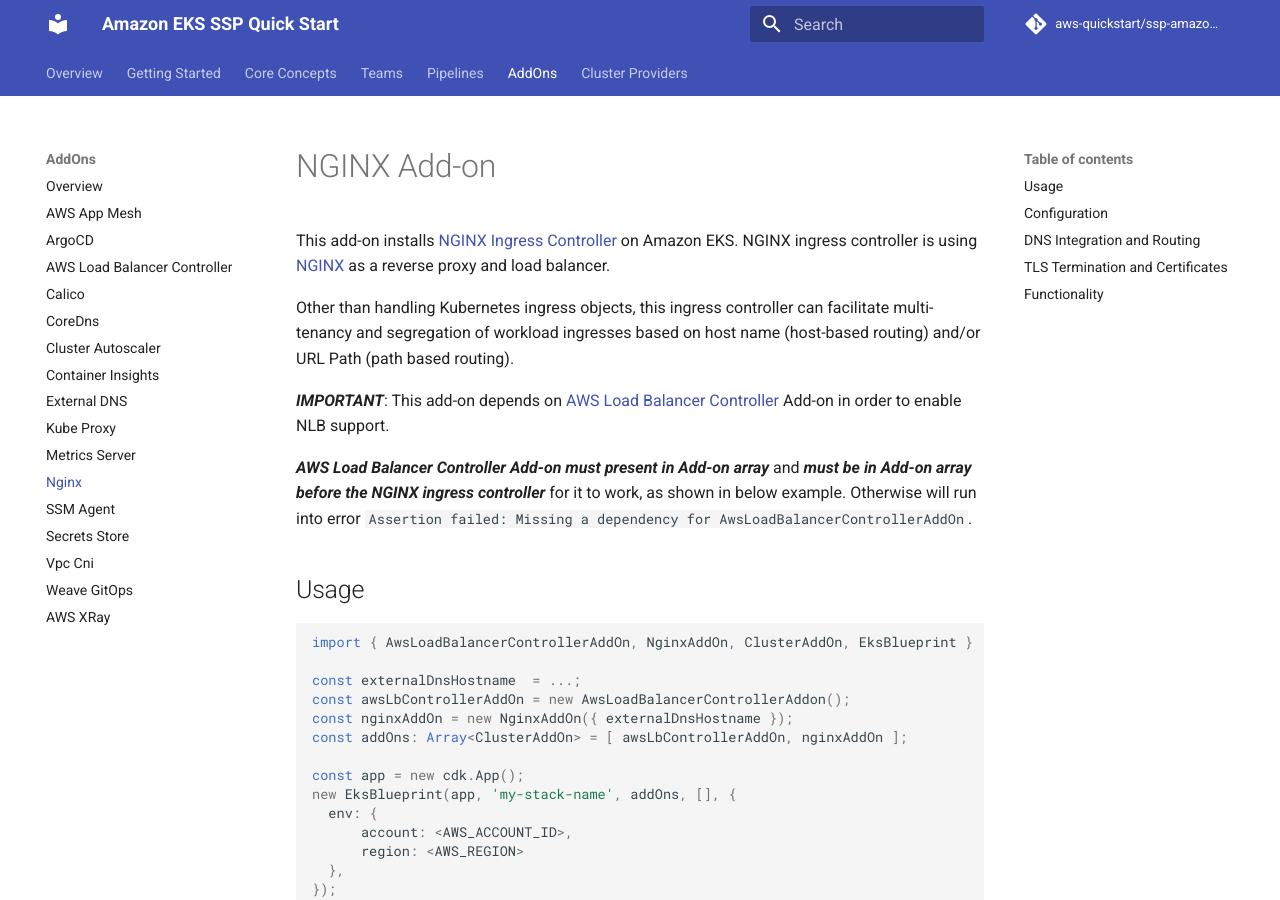
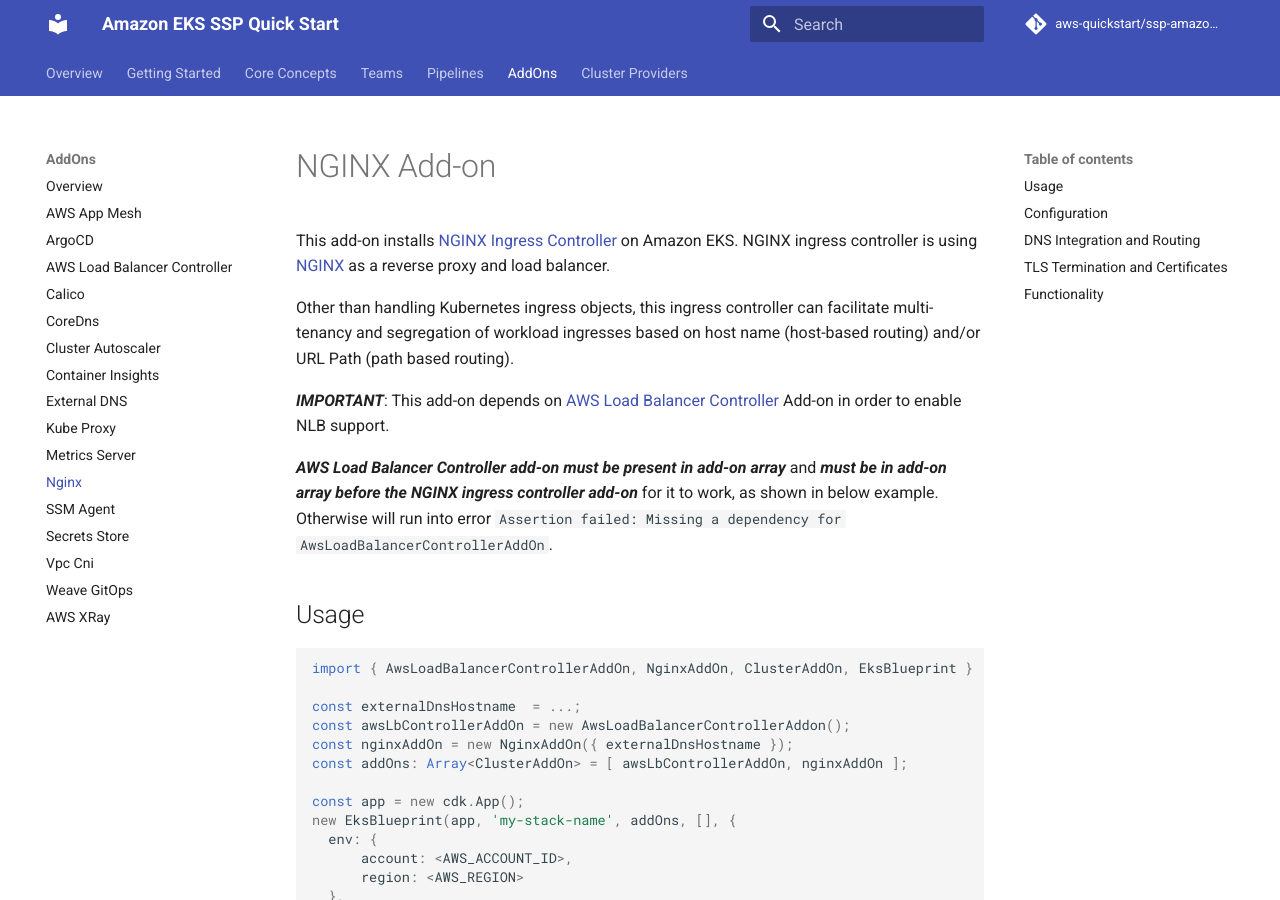
Before and after one commit to aws-quickstart/cdk-eks-blueprints, an MkDocs documentation site: the page built from docs/addons/nginx.md, in a window 1280 px wide and 900 px high. Built offline with MkDocs 1.6.1 and Material for MkDocs 9.7.7, drawn with Linux system fonts in a browser that asks for light colours; comment, search, counter and statistics services are not loaded.

Commit message:
https://github.com/aws-quickstart/ssp-amazon-eks/issues/223: Update samples within doc to reflect latest code changes

```diff
--- a/docs/addons/nginx.md
+++ b/docs/addons/nginx.md
@@ -7,7 +7,7 @@
 ***IMPORTANT***:
 This add-on depends on [AWS Load Balancer Controller](aws-load-balancer-controller.md) Add-on in order to enable NLB support.
 
-***AWS Load Balancer Controller Add-on must present in Add-on array*** and ***must be in Add-on array before the NGINX ingress controller*** for it to work, as shown in below example. Otherwise will run into error `Assertion failed: Missing a dependency for AwsLoadBalancerControllerAddOn`.
+***AWS Load Balancer Controller add-on must be present in add-on array*** and ***must be in add-on array before the NGINX ingress controller add-on*** for it to work, as shown in below example. Otherwise will run into error `Assertion failed: Missing a dependency for AwsLoadBalancerControllerAddOn`.
 
 ## Usage
 
```
